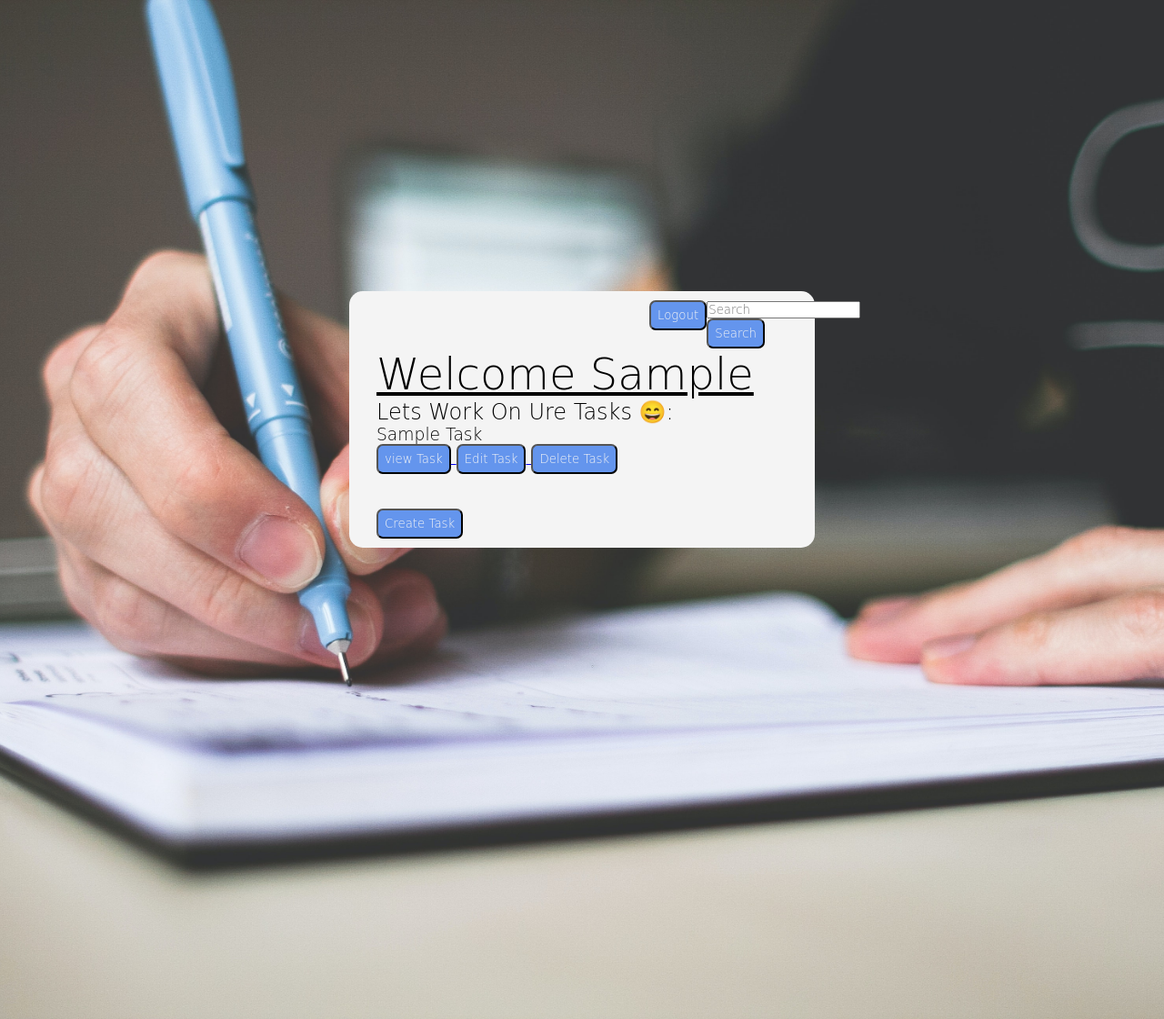
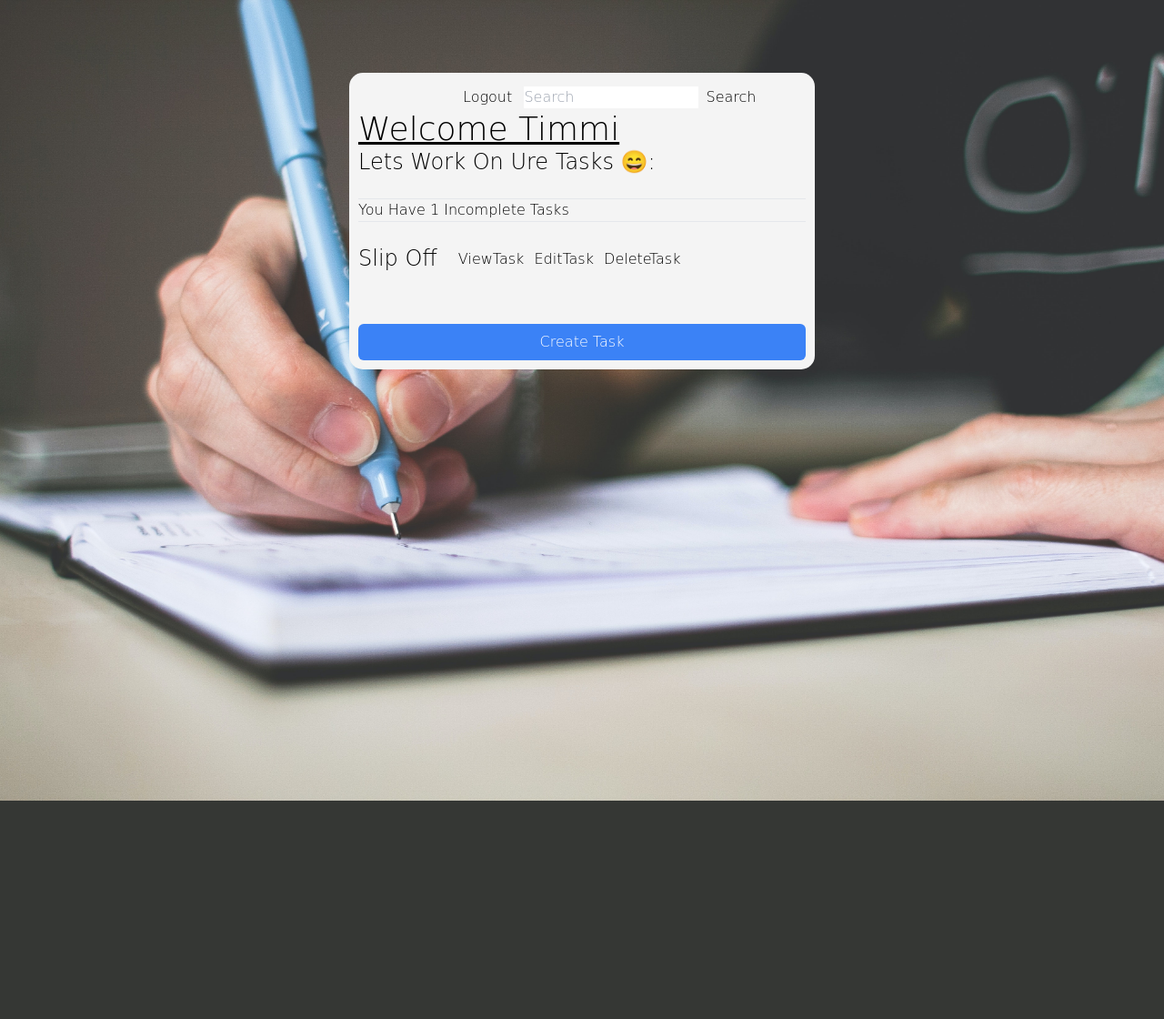
Before and after one commit to Tiimmii/To-do-list-app-, a Django app: page /Tasks in a window 1280 px wide. Shown: the whole page at 91% size. After the commit the page ends 880 px from the top, so only its background shows below. Run offline with Django 4.2, Linux system fonts and the light colour scheme; a user stored in the database is signed in; data comes from the database, SQL or seed files in the repository; tables that the repository leaves empty hold one stand-in row (values such as "Sample post"); some libraries are stand-ins or nearby versions.

Commit message:
tailwind css and important commits

```diff
--- a/To_do_list/settings.py
+++ b/To_do_list/settings.py
@@ -135,6 +135,7 @@ MEDIA_ROOT= os.path.join(BASE_DIR, 'static/images')
 DEFAULT_AUTO_FIELD = 'django.db.models.BigAutoField'
 AUTH_USER_MODEL = 'to_do_listapp.User'
 LOGIN_URL = 'login'
+LOGIN_REDIRECT_URL = 'task:task-list'
 
 CRISPY_TEMPLATE_PACK = 'tailwind'
 CRISPY_ALLOWED_TEMPLATE_PACKS = 'tailwind'
--- a/To_do_list/urls.py
+++ b/To_do_list/urls.py
@@ -18,14 +18,14 @@ from django.urls import path, include
 from django.conf.urls.static import static
 from django.conf import settings
 from to_do_listapp import views
-from django.contrib.auth.views import LoginView, LogoutView
+from django.contrib.auth.views import LogoutView
 
 
 urlpatterns = [
     path('admin/', admin.site.urls),
     path('', include('to_do_listapp.urls', namespace="task")),
-    path('signup', views.signup.as_view(), name='signup'),
-    path('login', LoginView.as_view(), name='login'),
+    path('signup', views.Signup.as_view(), name='signup'),
+    path('login', views.CustomLoginView.as_view(), name='login'),
     path('logout', LogoutView.as_view(), name='logout'),
     path('',views.Landingpage.as_view(), name= 'home')
 
--- a/static/ok.css
+++ /dev/null
@@ -1,58 +0,0 @@
-
-*{
-    margin: 0;
-    padding: 0;
-    box-sizing: border-box;
-    font-family: "cosmic Sans Ms", cursive, sans-serif;
-    font-weight: 300;
-}
-body{
-    font-family: "cosmic Sans Ms", cursive, sans-serif;
-    background-color: #b4b4b4;
-    background-image: url(images/background2.jpg);
-    background-size: cover;
-    width: 100%;
-    background-position: center;
-    min-height: 100vh;
-
-}
-
-.container{
-    margin: auto;
-    width: 40%;
-    position: center;
-}
-.box{
-    background-color: #f4f4f4;
-    margin-top: 20em;
-    padding: 10px;
-    border: 3px gray;
-    border-radius: 15px;
-    text-transform: capitalize;
-
-}
-.box h1{
-    text-transform: capitalize;
-    text-decoration: underline;
-    font-size: 3em;
-}
-.box h2{
-    display: inline;
-}
-button{
-    background-color:cornflowerblue;
-    color: whitesmoke;
-    padding: 7px;
-    border-radius: 7px;
-}
-a :hover{
-    background-color:aquamarine;
-    color: black;
-}
-.header{
-    margin-left: 20em;
-    display: flex;
-}
-body h2, h3, h1{
-    margin-left: 20px;
-}
--- /dev/null
+++ b/static/styles.css
@@ -0,0 +1,51 @@
+*{
+    margin: 0;
+    padding: 0;
+    box-sizing: border-box;
+    font-family: "cosmic Sans Ms", cursive, sans-serif;
+    font-weight: 300;
+}
+body{
+    font-family: "cosmic Sans Ms", cursive, sans-serif;
+    background-color: #b4b4b4;
+    background-image: url(images/background2.jpg);
+    background-size: cover;
+    width: 100%;
+    background-position: center;
+    min-height: 100vh;
+
+}
+
+.container{
+    margin: auto;
+    width: 40%;
+    position: center;
+}
+.boxx{
+    box-sizing: border-box;
+    background-color: #f4f4f4;
+    padding: 10px;
+    border: 3px gray;
+    border-radius: 15px;
+    text-transform: capitalize;
+    align-items: center;
+}
+.boxx a{
+    text-decoration: none;
+}
+.header {
+    display: flex;
+    margin-left: 7em;
+}
+.sl{
+    display: flex;
+}
+button {
+    border-radius: 3px;
+    margin-top: 2px;
+    padding: 3px;
+    border: 3px, black;
+}
+button:hover{
+    color: white;
+}
--- a/to_do_listapp/models.py
+++ b/to_do_listapp/models.py
@@ -1,6 +1,6 @@
 from django.db import models
 from django.contrib.auth.models import AbstractUser
-from datetime import datetime
+
 
 class User(AbstractUser):
     pass
@@ -8,17 +8,14 @@ class User(AbstractUser):
 class Task(models.Model):
     TASK_CHOICES=(
         ('complete', 'Complete'),
-        ('incomplete','Incomplete')
+        ('incomplete','Incomplete'),
     )
 
     user = models.ForeignKey(User, on_delete=models.CASCADE, null=True, blank=True)
     title = models.CharField(max_length=100, null=True)
     description = models.TextField(null=True, blank=True)
-    complete = models.CharField(choices=TASK_CHOICES, max_length=10)
+    status = models.CharField(choices=TASK_CHOICES, max_length=10, null=True, blank=True)
     created_at = models.DateTimeField(auto_now_add=True)
 
     def __str__(self):
         return self.title
-
-    class Meta:
-        ordering = ['complete']
--- a/to_do_listapp/templates/index.html
+++ b/to_do_listapp/templates/index.html
@@ -4,41 +4,53 @@
     <meta charset="UTF-8">
     <meta http-equiv="X-UA-Compatible" content="IE=edge">
     <meta name="viewport" content="width=device-width, initial-scale=1.0">
+    <link href="https://unpkg.com/tailwindcss@^1.0/dist/tailwind.min.css" rel="stylesheet">
     {% load static %}
-    <link rel="stylesheet" href="{% static 'ok.css' %}">
+    <link rel="stylesheet" href="{% static 'styles.css' %}">
     <title>To Do List App</title>
 </head>
 
 <body>
+    {% block content %}
     <div class="container">
-        <div class="box">
+        <div class="mt-20">
+        <div class="boxx">
             <div class="header">
-            <p> <a href="{% url 'task:login' %}"><button>Logout</button></a>&nbsp;&nbsp;&nbsp;
+            <p> <a href="{% url 'logout' %}"><button class="text-black hover:bg-blue-600 rounded-md">Logout</button></a>&nbsp;&nbsp;
                 <form method="get">
                         {% csrf_token %}
                         <input type="text"  placeholder="Search" name="search" value="{{search}}"/>
-                        <a><button>Search</button></a>
+                        <a><button class="text-black hover:bg-blue-600 rounded-md">Search</button></a>
                 </form>
             </p>
             </div>
-            <h1>Welcome {{user.username}}</h1>
-            <h2>
+            <h1 class="text-4xl text-black-500" style="text-decoration: underline;">Welcome {{user.username}}</h1>
+            <h2 class="text-2xl">
                 Lets work on ure tasks &#128516;:
             </h2>
+            {% if incomplete %}
+            <br>
+            <hr>
+            <h3>You have {{incomplete}} incomplete tasks</h3>
+            <hr>
+            {% else %}
+            {% endif %}
             <br>
             {% for task in task %}
                 <h3>
-                    {{task.title}}
-                    <div class="btn">
-                        <a href="{% url 'task:view' task.id %}">
-                            <button>view Task</button>
+                    <div class="sl">
+                    <div class="text-2xl">{{task.title}}</div>
+                        <div class="button" style="margin-left: 20px;">
+                        <a href="{% url 'task:task-view' task.id %}">
+                            <button class="text-black hover:bg-blue-600 rounded-md">ViewTask</button>
                         </a>
-                        <a href="{% url 'task:edit' task.id %}">
-                            <button>Edit Task</button>
+                        <a href="{% url 'task:task-edit' task.id %}">
+                            <button class="text-black hover:bg-blue-600 rounded-md">EditTask</button>
                         </a>
-                        <a href="{% url 'task:delete' task.id %}">
-                            <button>Delete Task</button>
+                        <a href="{% url 'task:task-delete' task.id %}">
+                            <button class="text-black hover:bg-blue-600 rounded-md">DeleteTask</button>
                         </a>
+                    </div>
                     </div>
                 </h3>
             {% empty %}
@@ -46,15 +58,15 @@
             {% endfor %}
             <br>
             <br>
-            <div class="btn">
                 <h3><a href="{% url 'task:create' %}">
-                    <button>
+                    <button class="mt-2 w-full text-white bg-blue-500 hover:bg-blue-600 px-3 py-2 rounded-md">
                         Create Task
                     </button>
                 </a>
             </h3>
-            </div>
         </div>
     </div>
+    </div>
+    {% endblock %}
 </body>
 </html>
--- a/to_do_listapp/templates/registration/login.html
+++ b/to_do_listapp/templates/registration/login.html
@@ -11,7 +11,7 @@
     <div class="container">
       <div class="mt-20">
         <div class="boxx">
-        <h1 class="text-4xl text-black-800">Login to get Started &#128516;</h1>
+        <h1 class="text-4xl text-black-800">Login to To-do-list app &#128516;</h1>
         <form method="POST" >
           {% csrf_token %}
           <hr class="mt-5">
--- a/to_do_listapp/templates/registration/signup.html
+++ b/to_do_listapp/templates/registration/signup.html
@@ -11,7 +11,7 @@
     <div class="container">
       <div class="mt-20">
       <div class="boxx">
-        <h1 class="text-3xl text-black-800">Signup to get started &#128513;</h1>
+        <h1 class="text-4xl text-black-800">Signup to get started &#128513;</h1>
         <form method="POST">
           {% csrf_token %}
           <hr>
--- a/to_do_listapp/views.py
+++ b/to_do_listapp/views.py
@@ -1,11 +1,12 @@
-from django.shortcuts import reverse
+from django.shortcuts import reverse, redirect
 from . models import Task
-from . forms import TaskCreationForm, TaskEditForm, TaskViewForm, UserCreationForm
+from . forms import TaskCreationForm, TaskEditForm, UsersignupForm
 from django.views import generic
 from django.contrib.auth.mixins import LoginRequiredMixin
 from django.contrib.auth.views import LoginView
-from django.urls import reverse
+from django.urls import reverse, reverse_lazy
 from django.contrib.auth import login
+from django.contrib.auth.views import LoginView
 
 class Landingpage(generic.TemplateView):
     template_name = 'landingpage.html'
@@ -19,8 +20,12 @@ class Tasklist(LoginRequiredMixin, generic.ListView):
         context = super(Tasklist, self).get_context_data(**kwargs)
         search_input = self.request.GET.get('search') or ''
         if search_input:
-            context['task'] = Task.objects.filter(title__startswith = search_input)
+            context['task'] = Task.objects.filter(title__icontains = search_input)
             context['search'] = search_input
+        queryset = Task.objects.filter(user = self.request.user)
+        context.update({
+            'incomplete': queryset.filter(status = 'incomplete').count() or queryset.filter(status__isnull=True).count()
+        })
         return context
 
     def get_queryset(self):
@@ -36,18 +41,34 @@ class Tasklist(LoginRequiredMixin, generic.ListView):
 #    else:
 #        return redirect('task:login')
 
-class signup(generic.CreateView):
+class Signup(generic.FormView):
     template_name = 'registration/signup.html'
-    form_class = UserCreationForm
-
-    def get_success_url(self):
-        return reverse('task:task-list')
+    form_class = UsersignupForm
+    redirect_authenticated_user = True
+    success_url = reverse_lazy('task:task-list')
 
     def form_valid(self, form):
         user = form.save()
         if user is not None:
             login(self.request, user)
-        return super(signup, self).form_valid(form)
+        return super(Signup, self).form_valid(form)
+
+    def get(self, *args, **kwargs):
+        if self.request.user.is_authenticated:
+            return redirect('task:task-list')
+        return super(Signup, self).get(*args, **kwargs)
+
+class CustomLoginView(LoginView):
+    template_name = 'registration/login.html'
+    redirect_authenticated_user = True
+
+    def get_success_url(self):
+        return reverse('task:task-list')
+
+    def get(self, *args, **kwargs):
+        if self.request.user.is_authenticated:
+            return redirect('task:task-list')
+        return super(CustomLoginView, self).get(*args, **kwargs)
 
 #def signup(request):
 #    if request.method=='POST':
@@ -92,7 +113,7 @@ class signup(generic.CreateView):
 
 class TaskView(LoginRequiredMixin, generic.DetailView):
     template_name = 'view.html'
-    form_class = TaskViewForm
+    form_class = TaskEditForm
     queryset = Task.objects.all()
     context_object_name = 'task'
 
@@ -141,6 +162,12 @@ class Taskcreate(LoginRequiredMixin, generic.CreateView):
     queryset = Task.objects.all()
     form_class = TaskCreationForm
 
+    def form_valid(self, form):
+        task = form.save(commit=False)
+        task.user = self.request.user
+        task.save()
+        return super(Taskcreate, self).form_valid(form)
+
     def get_success_url(self):
         return reverse('task:task-list')
 
```
Also changed, not shown: to_do_listapp/forms.py (+4 -9 lines), to_do_listapp/templates/create.html (+17 -13 lines), to_do_listapp/templates/delete.html (+21 -9 lines), to_do_listapp/templates/edit.html (+17 -17 lines), to_do_listapp/templates/landingpage.html (+9 -6 lines), to_do_listapp/templates/registration/logout.html (deleted, +0 -12 lines), to_do_listapp/templates/registration/logouts.html (added, +10 -0 lines), to_do_listapp/templates/view.html (+20 -9 lines), db.sqlite3, to_do_listapp/migrations/0001_initial.py.
